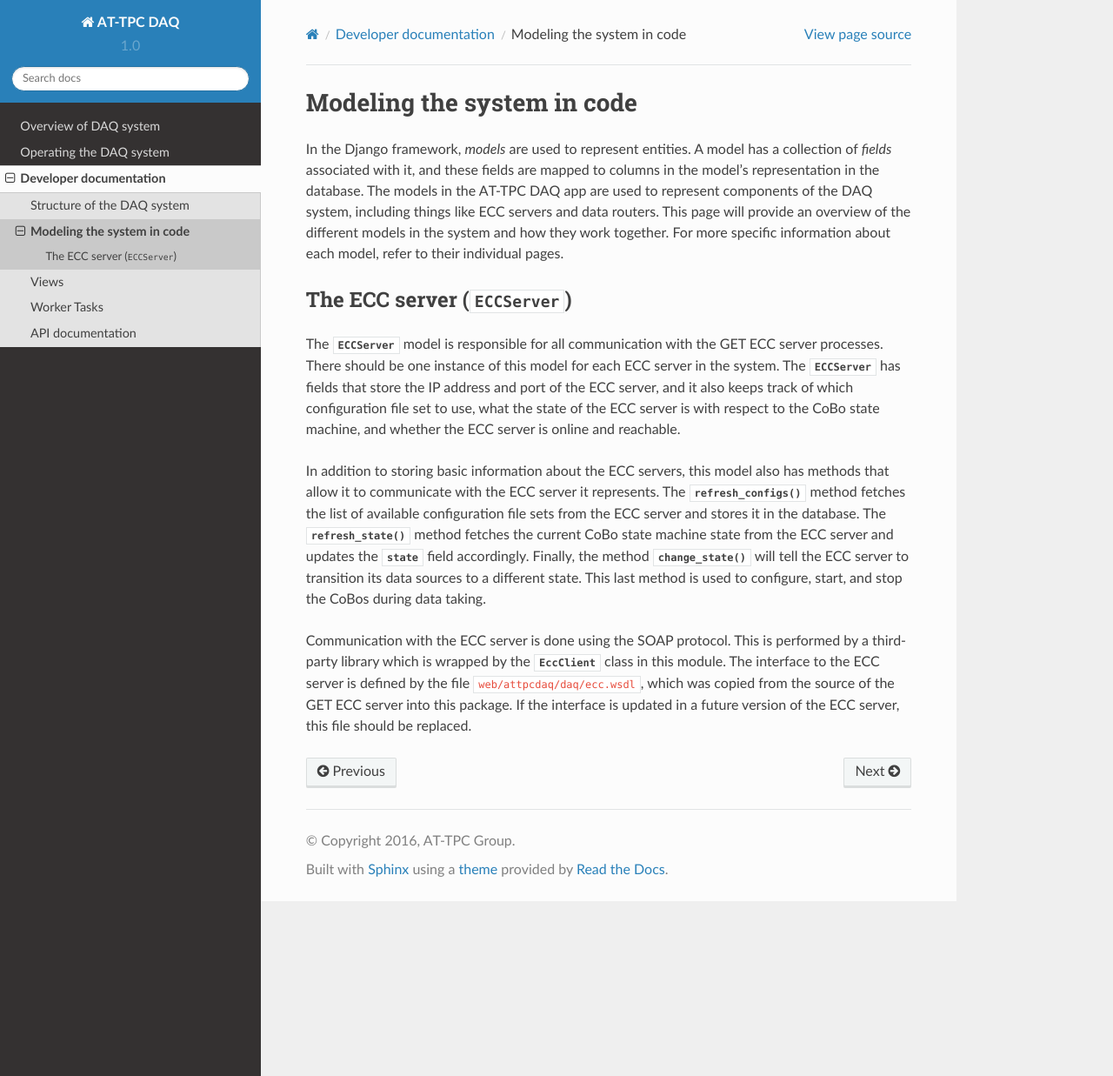
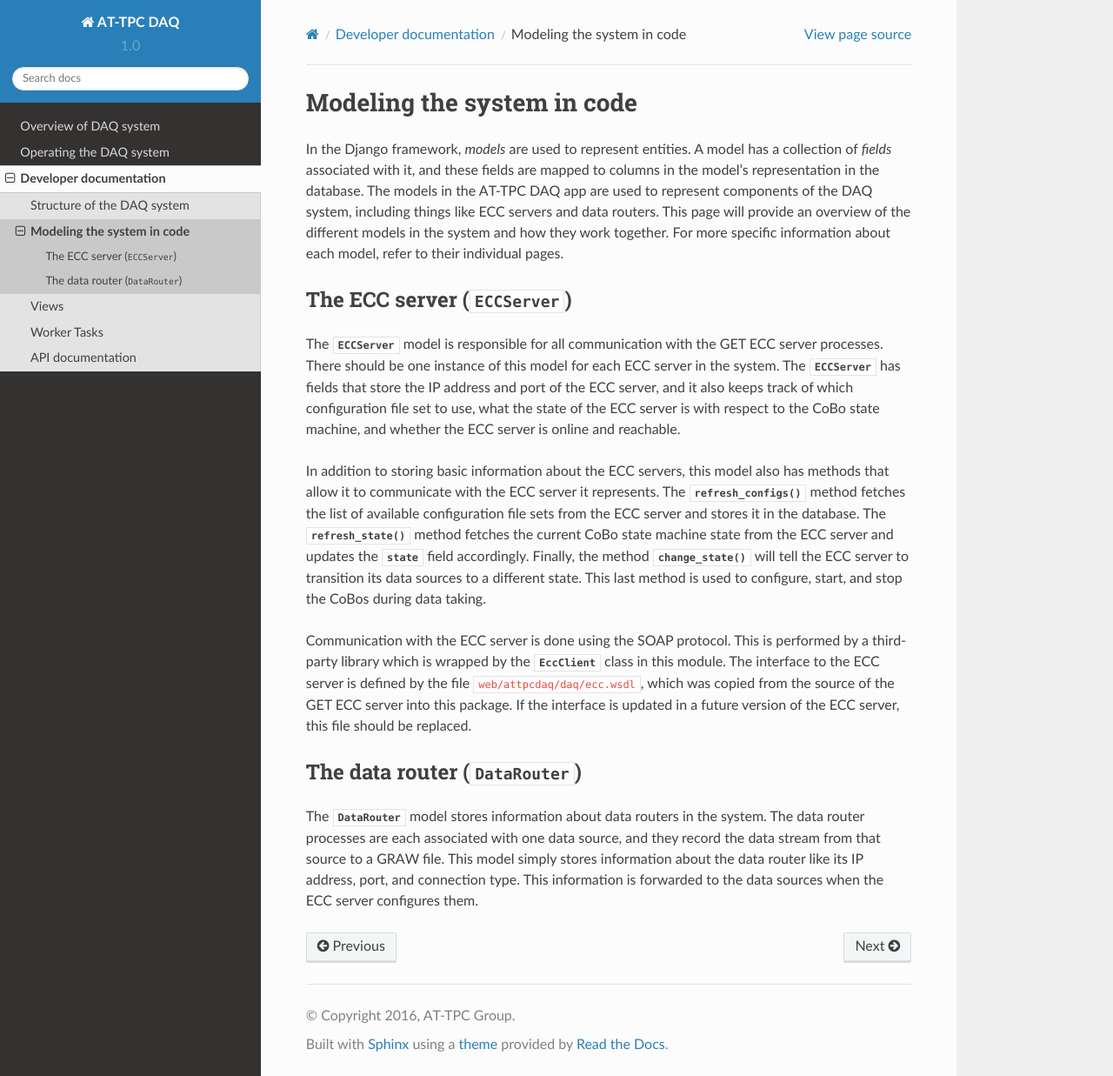
Before and after one commit to ATTPC/attpc-daq, a Sphinx documentation site: the page built from web/doc/dev/models.rst, in a window 1280 px wide and 1237 px high. Shown: the whole window at 87% size. Built offline with Sphinx 7.4.7 and the Read the Docs theme 2.0.0, drawn with Linux system fonts in a browser that asks for light colours.

Commit message:
Documented the DataRouter.

```diff
--- a/web/doc/dev/api_docs.rst
+++ b/web/doc/dev/api_docs.rst
@@ -1,7 +1,13 @@
 API documentation
 =================
+
+Models
+------
+
+..  currentmodule:: attpcdaq.daq.models
 
 ..  autosummary::
     :toctree: generated/
 
-    attpcdaq.daq.models.ECCServer
+    ECCServer
+    DataRouter
--- a/web/doc/dev/models.rst
+++ b/web/doc/dev/models.rst
@@ -28,3 +28,11 @@ Communication with the ECC server is done using the SOAP protocol. This is perfo
 wrapped by the :class:`EccClient` class in this module. The interface to the ECC server is defined by the file
 ``web/attpcdaq/daq/ecc.wsdl``, which was copied from the source of the GET ECC server into this package. If the
 interface is updated in a future version of the ECC server, this file should be replaced.
+
+The data router (:class:`DataRouter`)
+-------------------------------------
+
+The :class:`DataRouter` model stores information about data routers in the system. The data router processes are each
+associated with one data source, and they record the data stream from that source to a GRAW file. This model simply
+stores information about the data router like its IP address, port, and connection type. This information is forwarded
+to the data sources when the ECC server configures them.
```
Also changed, not shown: web/doc/dev/generated/attpcdaq.daq.models.DataRouter.rst (added, +26 -0 lines), 1 other file.
